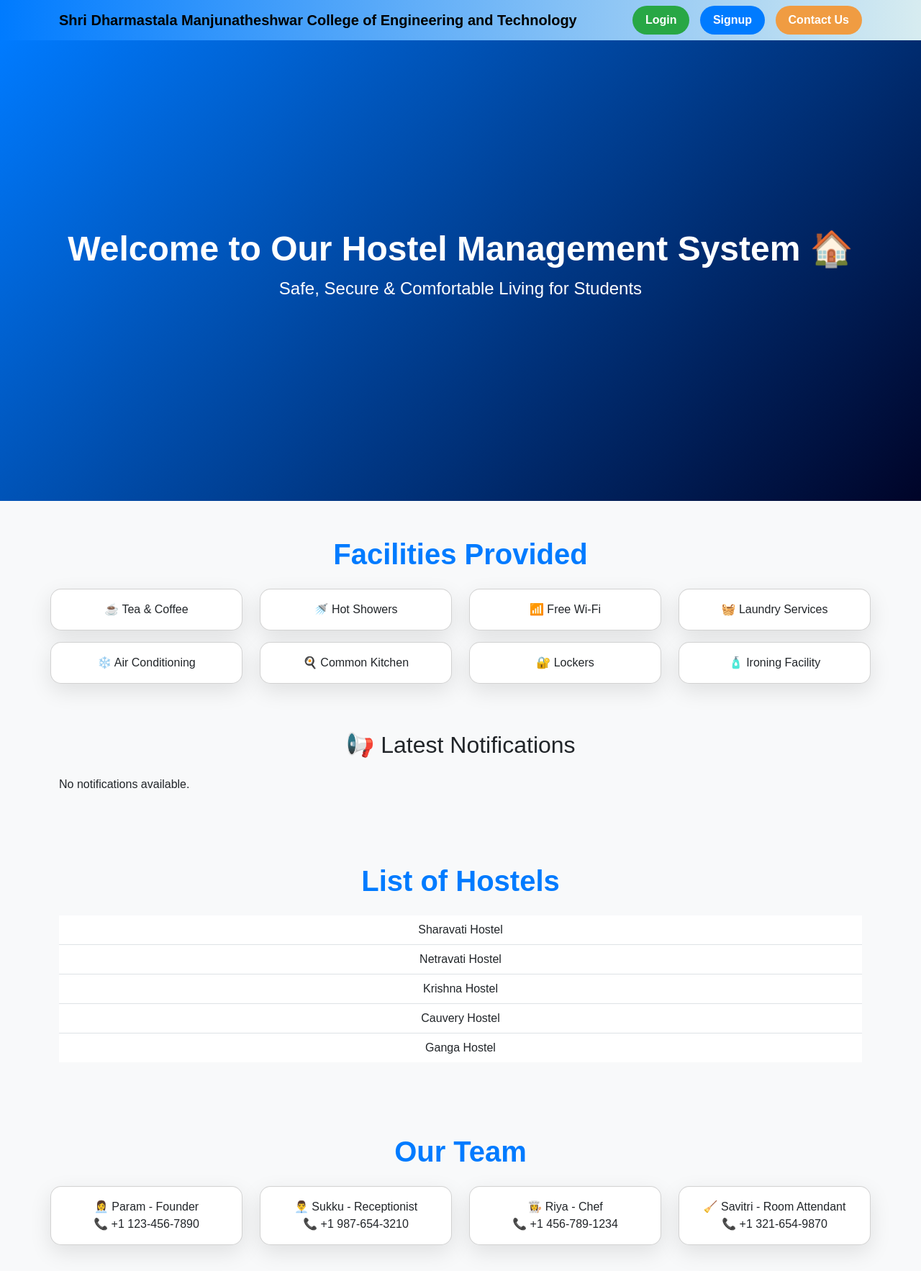
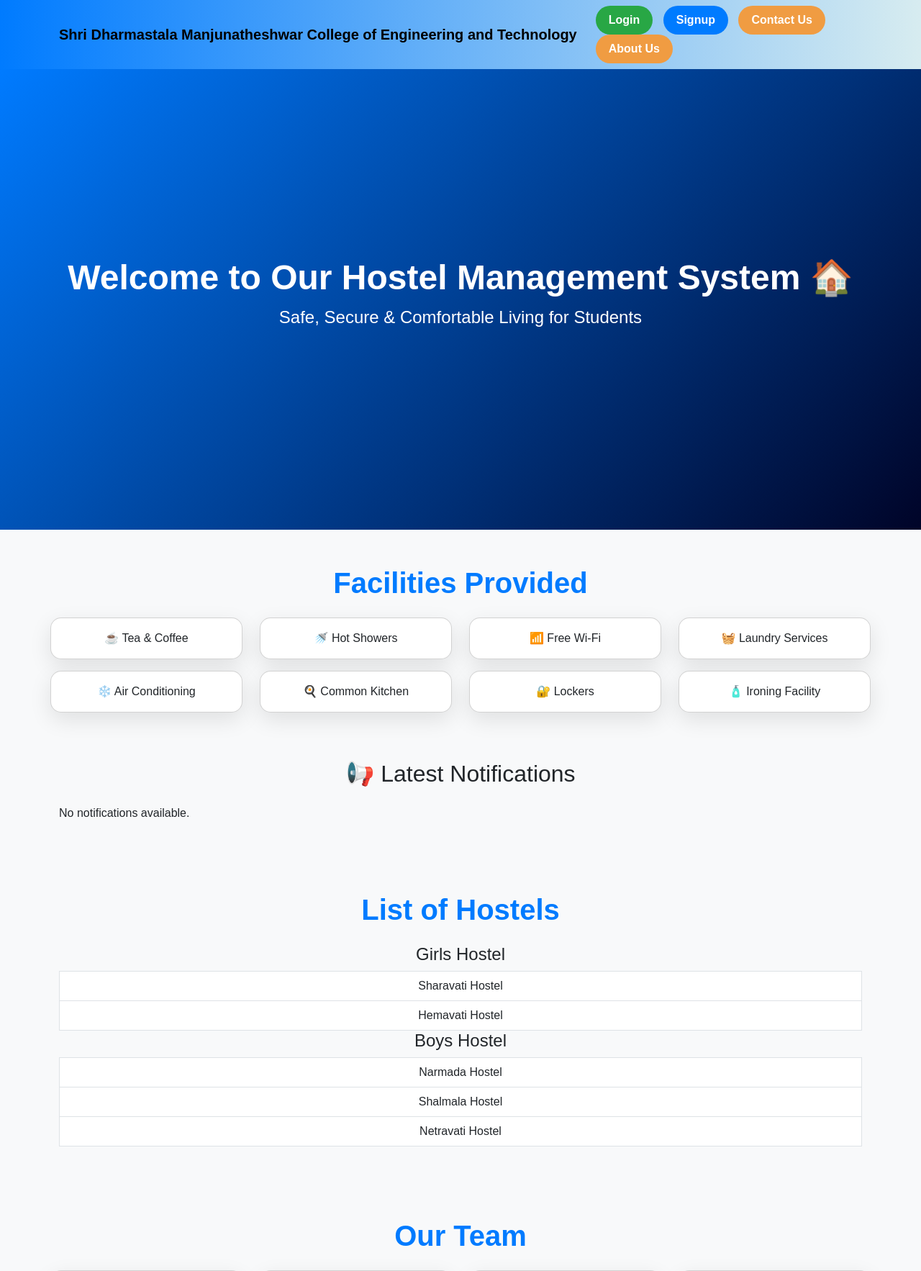
Before and after one commit to Smital25/HMS, a Flask app: page / in a window 1280 px wide. Shown: the top 1766 px of the page at 72% size. Run offline with Flask 3, Linux system fonts and the light colour scheme; data that the repository does not hold is empty.

Commit message:
Update homepage.html

```diff
--- a/HMS/templates/homepage.html
+++ b/HMS/templates/homepage.html
@@ -169,6 +169,7 @@
                 <button class="btn-custom btn-login" onclick="location.href='/login'">Login</button>
                 <button class="btn-custom btn-signup" onclick="location.href='/register'">Signup</button>
                 <button class="btn-custom btn-contact-us" onclick="location.href='/contact'">Contact Us</button>
+                <button class="btn-custom btn-contact-us" onclick="location.href='/about'">About Us</button>
             </div>
         </div>
     </nav>
@@ -223,11 +224,17 @@
         <div class="container">
             <h2 class="text-center mb-4">List of Hostels</h2>
             <ul class="list-group list-group-flush">
+                <div>
+                <h4>Girls Hostel</h4>
                 <li class="list-group-item">Sharavati Hostel</li>
+                <li class="list-group-item">Hemavati Hostel</li>
+                </div>
+                <div>
+                <h4>Boys Hostel</h4>
+                <li class="list-group-item">Narmada Hostel</li>
+                <li class="list-group-item">Shalmala Hostel</li>
                 <li class="list-group-item">Netravati Hostel</li>
-                <li class="list-group-item">Krishna Hostel</li>
-                <li class="list-group-item">Cauvery Hostel</li>
-                <li class="list-group-item">Ganga Hostel</li>
+                </div>
             </ul>
         </div>
     </section>
@@ -259,9 +266,8 @@
 
         <!-- Google Map Embed -->
         <div class="mt-4">
-            <iframe src="https://www.google.com/maps/embed/v1/place?q=SDMCET+Dharwad&key=YOUR_GOOGLE_MAPS_API_KEY"
-                    width="100%" height="450" style="border:0;" allowfullscreen="" loading="lazy"></iframe>
-        </div>
+            <iframe src="https://www.google.com/maps/embed/v1/place?q=SDMCET+Dharwad&key=AIzaSyD...yourAPIkey..."
+        width="100%" height="450" style="border:0;" allowfullscreen="" loading="lazy"></iframe>
     </footer>
 
     <script src="https://cdn.jsdelivr.net/npm/bootstrap@5.3.0/dist/js/bootstrap.bundle.min.js"></script>
```
